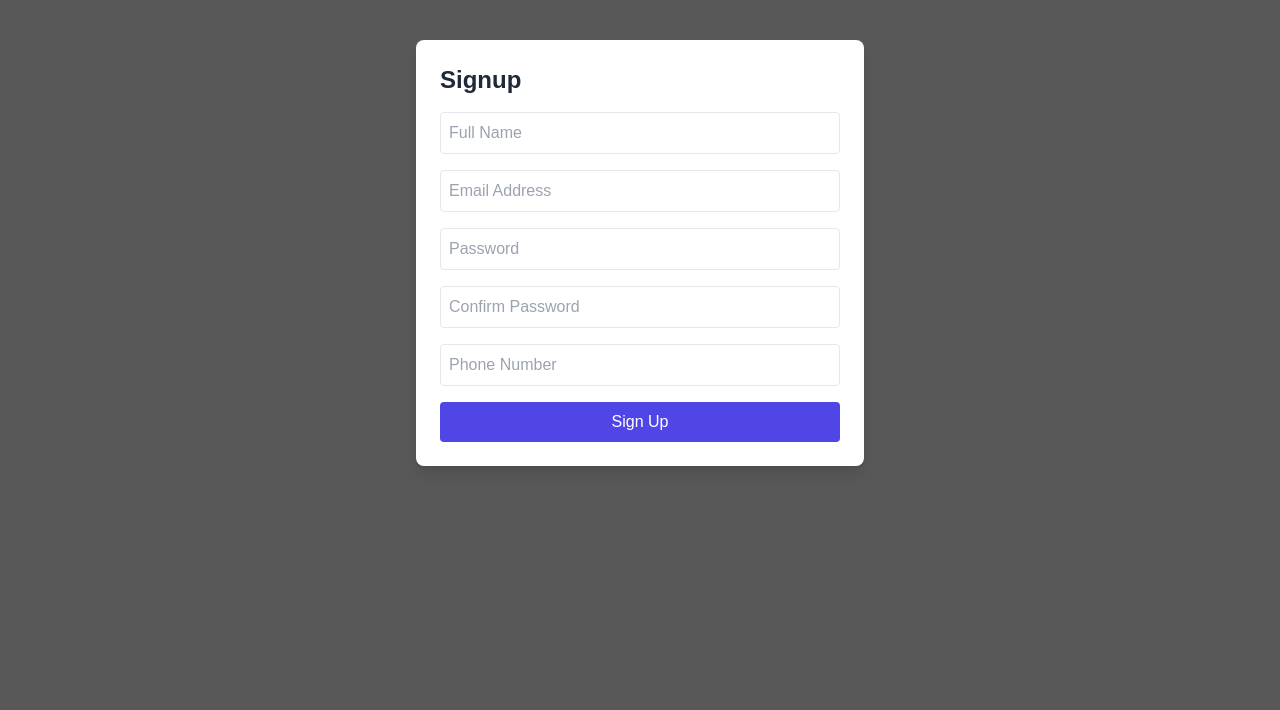
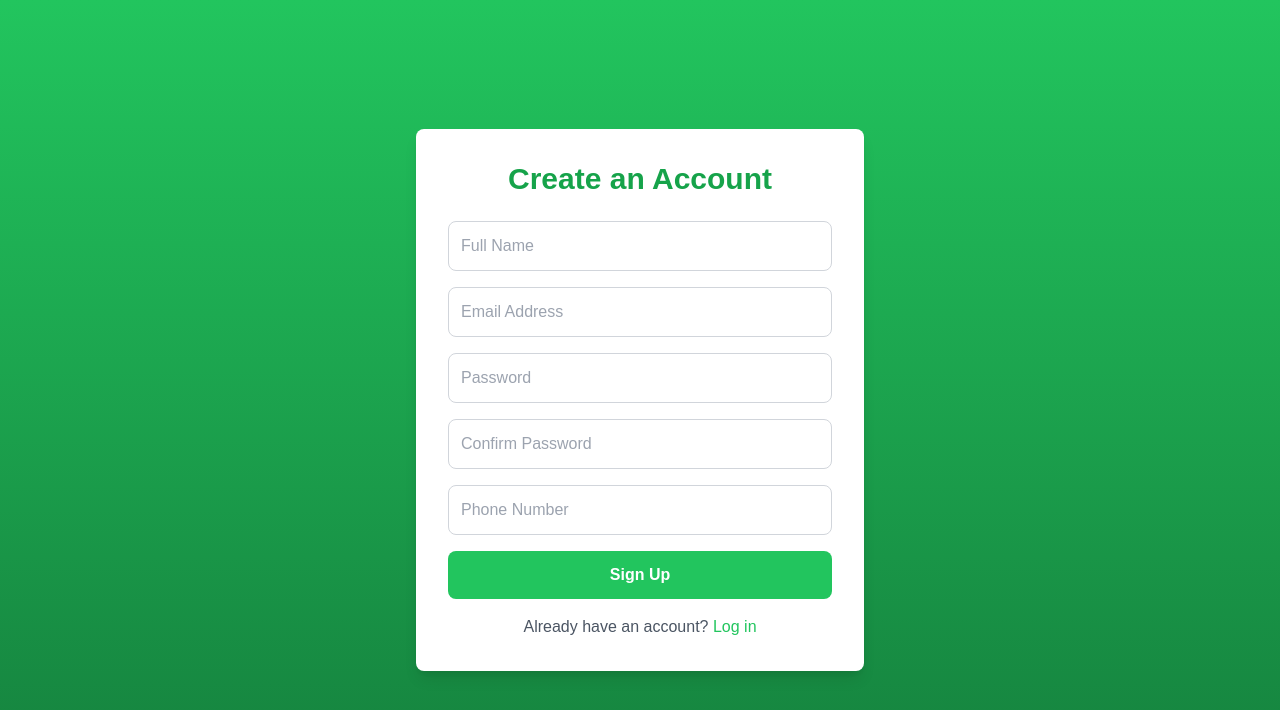
Before and after one commit to Leslie-23/DEV-experience, a React (Vite) app in the folder client/frontend/: page /signup in a window 1280 px wide. Shown: the top 710 px of the page. Built offline with nearby package versions, Linux system fonts and the light colour scheme.

Commit message:
stable pre-release server/client

```diff
--- a/client/frontend/src/pages/Login.jsx
+++ b/client/frontend/src/pages/Login.jsx
@@ -49,9 +49,13 @@ const Login = () => {
   };
 
   return (
-    <div className="min-h-screen flex items-center justify-center bg-gray-50">
+    <>
+      {/* <h1 className="text-3xl font-extrabold bg-green-500 ">DX</h1> */}
+      <div className="min-h-screen flex items-center justify-center bg-gradient-to-b from-green-500 to-green-700">
         <div className="bg-white p-8 rounded-lg shadow-md w-96">
-        <h2 className="text-2xl font-semibold text-center mb-6">Login</h2>
+          <h2 className="text-3xl font-bold text-center text-green-500 mb-6">
+            Login
+          </h2>
 
           {error && (
             <p className="text-red-500 text-sm text-center mb-4">{error}</p>
@@ -70,7 +74,7 @@ const Login = () => {
                 id="email"
                 value={email}
                 onChange={handleEmailChange}
-              className="mt-2 p-2 w-full border border-gray-300 rounded-md focus:ring-indigo-500 focus:border-indigo-500"
+                className="mt-2 p-2 w-full border border-gray-300 rounded-md focus:outline-none focus:ring-2 focus:ring-green-500"
                 required
               />
             </div>
@@ -87,7 +91,7 @@ const Login = () => {
                 id="password"
                 value={password}
                 onChange={handlePasswordChange}
-              className="mt-2 p-2 w-full border border-gray-300 rounded-md focus:ring-indigo-500 focus:border-indigo-500"
+                className="mt-2 p-2 w-full border border-gray-300 rounded-md focus:outline-none focus:ring-2 focus:ring-green-500"
                 required
               />
             </div>
@@ -95,7 +99,7 @@ const Login = () => {
             <div className="flex justify-between items-center">
               <button
                 type="submit"
-              className="w-full bg-indigo-600 text-white p-2 rounded-md hover:bg-indigo-700 transition"
+                className="w-full bg-green-500 text-white p-2 rounded-md hover:bg-green-700 transition"
                 disabled={isLoading}
               >
                 {isLoading ? "Logging in..." : "Login"}
@@ -105,12 +109,13 @@ const Login = () => {
 
           <p className="mt-4 text-center text-sm">
             Don't have an account?{" "}
-          <a href="/register" className="text-indigo-600">
+            <a href="/signup" className="text-green-500 hover:underline">
               Sign Up
             </a>
           </p>
         </div>
       </div>
+    </>
   );
 };
 
--- a/client/frontend/src/pages/Signup.jsx
+++ b/client/frontend/src/pages/Signup.jsx
@@ -67,12 +67,20 @@ const Signup = () => {
   };
 
   return (
-    <div className="max-w-md mx-auto mt-10 p-6 bg-white shadow-lg rounded-lg">
-      <h2 className="text-2xl font-semibold text-gray-800 mb-4">Signup</h2>
+    <div className="min-h-screen flex items-center justify-center bg-gradient-to-b from-green-500 to-green-700 px-4">
+      <div className="w-full max-w-md bg-white shadow-lg rounded-lg p-8">
+        {/* Title */}
+        <h2 className="text-3xl font-bold text-green-600 text-center mb-6">
+          Create an Account
+        </h2>
 
-      {error && <p className="text-red-600 mb-3">{error}</p>}
-      {success && <p className="text-green-600 mb-3">{success}</p>}
+        {/* Error & Success Messages */}
+        {error && <p className="text-red-600 text-center mb-3">{error}</p>}
+        {success && (
+          <p className="text-green-600 text-center mb-3">{success}</p>
+        )}
 
+        {/* Signup Form */}
         <form onSubmit={handleSubmit} className="space-y-4">
           <input
             type="text"
@@ -80,7 +88,7 @@ const Signup = () => {
             value={formData.name}
             onChange={handleChange}
             placeholder="Full Name"
-          className="w-full p-2 border rounded"
+            className="w-full p-3 border border-gray-300 rounded-lg focus:outline-none focus:ring-2 focus:ring-green-500"
             required
           />
           <input
@@ -89,7 +97,7 @@ const Signup = () => {
             value={formData.email}
             onChange={handleChange}
             placeholder="Email Address"
-          className="w-full p-2 border rounded"
+            className="w-full p-3 border border-gray-300 rounded-lg focus:outline-none focus:ring-2 focus:ring-green-500"
             required
           />
           <input
@@ -98,7 +106,7 @@ const Signup = () => {
             value={formData.password}
             onChange={handleChange}
             placeholder="Password"
-          className="w-full p-2 border rounded"
+            className="w-full p-3 border border-gray-300 rounded-lg focus:outline-none focus:ring-2 focus:ring-green-500"
             required
           />
           <input
@@ -107,7 +115,7 @@ const Signup = () => {
             value={formData.confirmPassword}
             onChange={handleChange}
             placeholder="Confirm Password"
-          className="w-full p-2 border rounded"
+            className="w-full p-3 border border-gray-300 rounded-lg focus:outline-none focus:ring-2 focus:ring-green-500"
             required
           />
           <input
@@ -116,16 +124,27 @@ const Signup = () => {
             value={formData.phone}
             onChange={handleChange}
             placeholder="Phone Number"
-          className="w-full p-2 border rounded"
+            className="w-full p-3 border border-gray-300 rounded-lg focus:outline-none focus:ring-2 focus:ring-green-500"
             required
           />
+
+          {/* Signup Button */}
           <button
             type="submit"
-          className="w-full bg-indigo-600 text-white p-2 rounded hover:bg-indigo-700"
+            className="w-full bg-green-500 text-white p-3 rounded-lg font-semibold hover:bg-green-600 transition"
           >
             Sign Up
           </button>
         </form>
+
+        {/* Already Have an Account? */}
+        <p className="text-center text-gray-600 mt-4">
+          Already have an account?{" "}
+          <a href="/login" className="text-green-500 hover:underline">
+            Log in
+          </a>
+        </p>
+      </div>
     </div>
   );
 };
```
Lines whose indentation alone changed are shown as unchanged.
